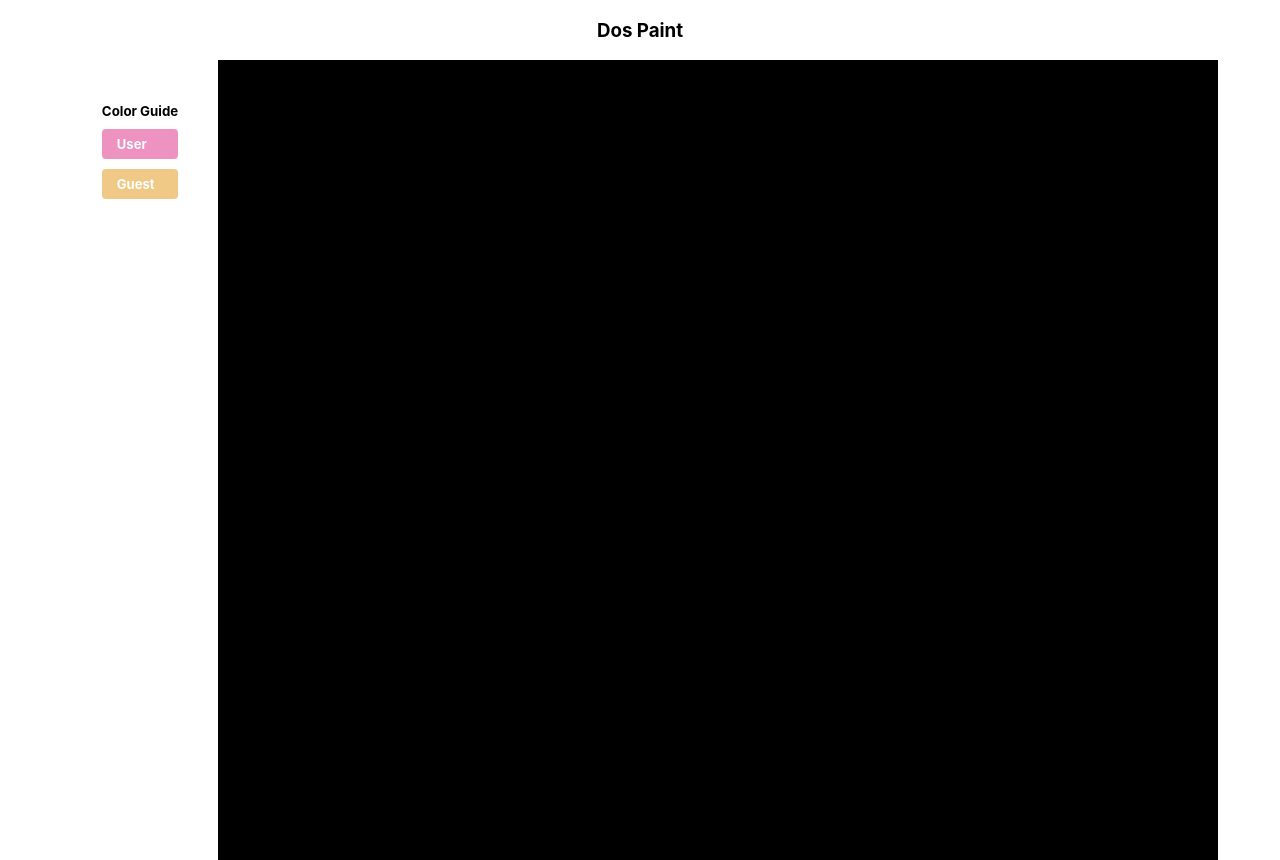
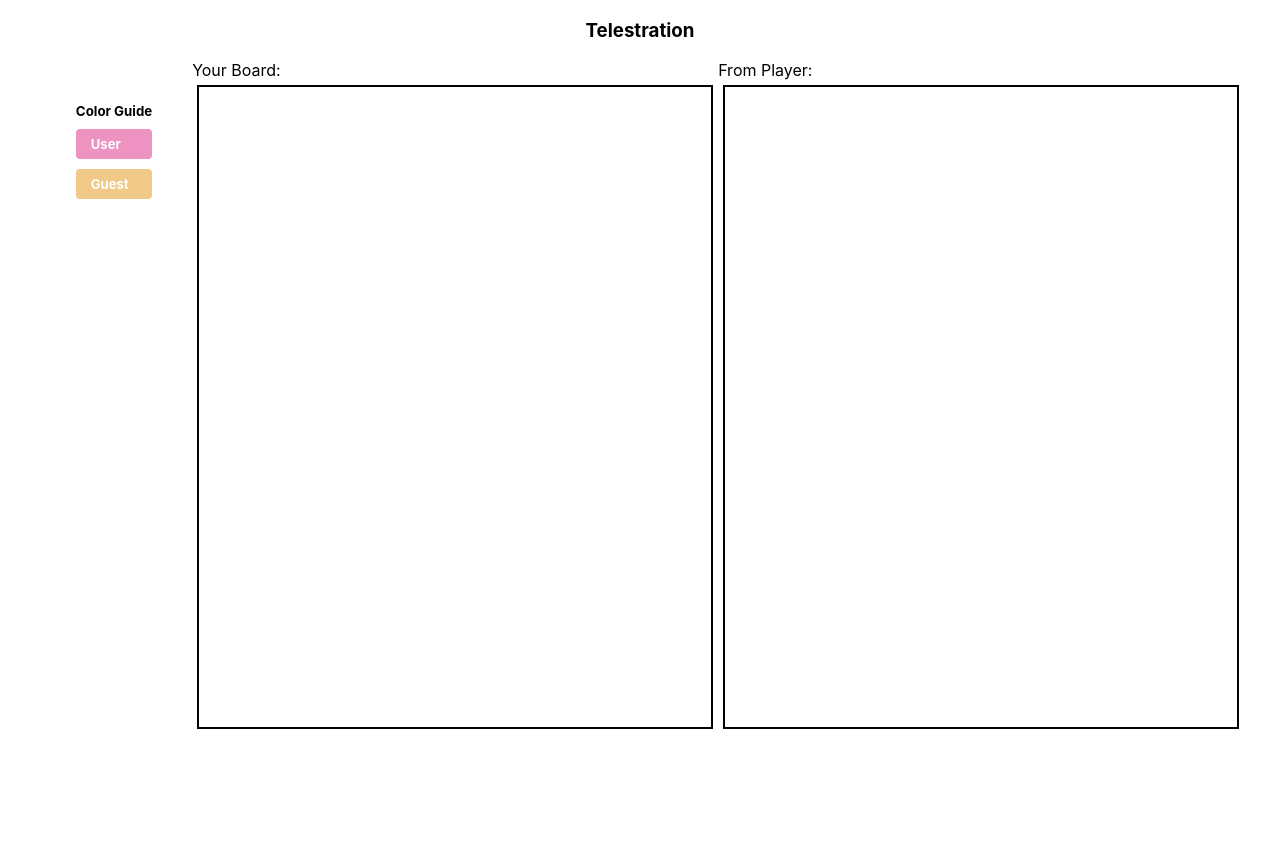
Before and after one commit to ianyang123/TeamHealthBooster, a React (Create React App) app in the folder socket-io-client/: page / in a window 1280 px wide. After the commit the page ends 800 px from the top, so only its background shows below. Built offline with nearby package versions, Linux system fonts and the light colour scheme; no server answers.

Commit message:
Added double canvas

```diff
--- a/socket-io-client/src/App.css
+++ b/socket-io-client/src/App.css
@@ -1,4 +1,5 @@
 // App.css
+
 body {
   font-family: 'Roboto Condensed', serif;
 }
--- a/socket-io-client/src/App.js
+++ b/socket-io-client/src/App.js
@@ -1,8 +1,8 @@
 import React, { Component, Fragment } from 'react';
 import './App.css';
 import Canvas from './canvas';
+import CanvasReceiver from './canvasReceiver';
 import socketIOClient from "socket.io-client";
-
 
 class App extends Component {
 	constructor(){
@@ -14,14 +14,21 @@ class App extends Component {
   render() {
 	return (
 	  <Fragment>
-		<h3 style={{ textAlign: 'center' }}>Dos Paint</h3>
+		<h3 style={{ textAlign: 'center' }}>Telestration</h3>
 		<div className="main">
 		  <div className="color-guide">
 			<h5>Color Guide</h5>
 			<div className="user user">User</div>
 			<div className="user guest">Guest</div>
 		  </div>
-		  <Canvas socket={this.socket} />
+		  <div>
+			<div>Your Board:</div>
+			<Canvas socket={this.socket} />
+		  </div>
+		  <div>
+		    <div>From Player:</div>
+			<CanvasReceiver socket={this.socket}/>
+		  </div>
 		</div>
 	  </Fragment>
 	);
--- a/socket-io-client/src/canvas.js
+++ b/socket-io-client/src/canvas.js
@@ -70,8 +70,6 @@
 
     componentDidMount() {
       // Here we set up the properties of the canvas element.
-      this.canvas.width = 1000;
-      this.canvas.height = 800;
       this.ctx = this.canvas.getContext('2d');
       this.ctx.lineJoin = 'round';
       this.ctx.lineCap = 'round';
@@ -79,8 +77,7 @@
 
       this.socket.on("updatePaint", data => {
          const { userId, line } = data;
-			if (userId !== this.socket.id) {
-				console.log("got data");
+         if (userId !== this.userId) {
             line.forEach((position) => {
               this.paint(position.start, position.stop, this.guestStrokeStyle);
             });
@@ -93,7 +90,9 @@
         <canvas
         // We use the ref attribute to get direct access to the canvas element.
           ref={(ref) => (this.canvas = ref)}
-          style={{ background: 'black' }}
+		  width={window.innerWidth * 0.4}
+		  height={window.innerHeight * 0.8}
+          style={{ background: 'white', margin: '5px', border: '2px solid #000000' }}
           onMouseDown={this.onMouseDown}
           onMouseLeave={this.endPaintEvent}
           onMouseUp={this.endPaintEvent}
--- /dev/null
+++ b/socket-io-client/src/canvasReceiver.js
@@ -0,0 +1,65 @@
+import React, { Component } from 'react';
+import { v4 } from 'uuid';
+
+class CanvasReceiver extends Component {
+	constructor(props) {
+	  super(props);
+	  this.socket = props.socket;
+	}
+
+	// Different stroke styles to be used for user and guest
+	guestStrokeStyle = '#F0C987';
+	line = [];
+	// v4 creates a unique id for each user. We used this since there's no auth to tell users apart
+	userId = v4();
+	prevPos = { offsetX: 0, offsetY: 0 };
+
+	paint(prevPos, currPos, strokeStyle) {
+	  const { offsetX, offsetY } = currPos;
+	  const { offsetX: x, offsetY: y } = prevPos;
+
+	  this.ctx.beginPath();
+	  this.ctx.strokeStyle = strokeStyle;
+	  // Move the the prevPosition of the mouse
+	  this.ctx.moveTo(x, y);
+	  // Draw a line to the current position of the mouse
+	  this.ctx.lineTo(offsetX, offsetY);
+	  // Visualize the line using the strokeStyle
+	  this.ctx.stroke();
+	  this.prevPos = { offsetX, offsetY };
+	}
+
+	componentDidMount() {
+	  // Here we set up the properties of the canvas element.
+	  this.ctx = this.canvas.getContext('2d');
+	  this.ctx.lineJoin = 'round';
+	  this.ctx.lineCap = 'round';
+	  this.ctx.lineWidth = 5;
+
+	  this.socket.on("updatePaint", data => {
+		 const { userId, line } = data;
+		 if (userId !== this.userId) {
+			line.forEach((position) => {
+			  this.paint(position.start, position.stop, this.guestStrokeStyle);
+			});
+		 }
+	  });
+	}
+
+	render() {
+	  return (
+		<canvas
+		// We use the ref attribute to get direct access to the canvas element.
+		  ref={(ref) => (this.canvas = ref)}
+		  width={window.innerWidth * 0.4}
+		  height={window.innerHeight * 0.8}
+		  style={{ background: 'white', margin: '5px', border: '2px solid #000000' }}
+		  onMouseDown={this.onMouseDown}
+		  onMouseLeave={this.endPaintEvent}
+		  onMouseUp={this.endPaintEvent}
+		  onMouseMove={this.onMouseMove}
+		/>
+	  );
+	}
+}
+export default CanvasReceiver;
```
Also changed, not shown: 1 other file (tests, documents, lock files or other folders). Lines whose indentation alone changed are shown as unchanged.
